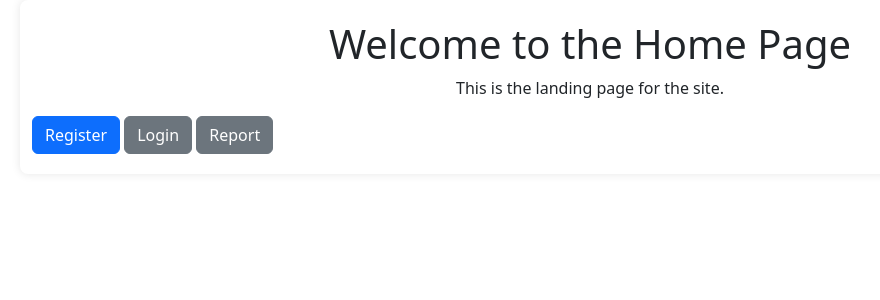
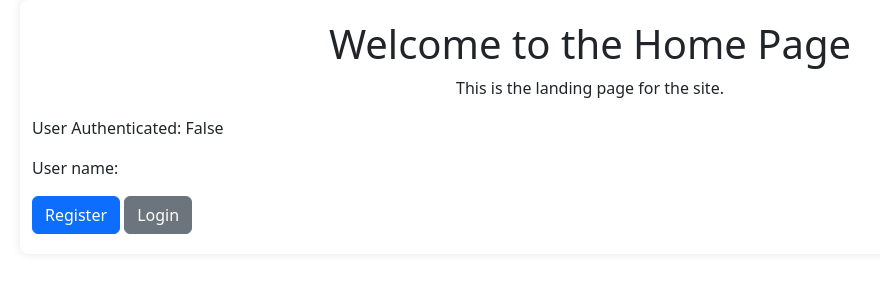
Before and after one commit to andreafvng/CatastroLink, a Django app: page / in a window 1280 px wide. Shown: the top 300 px of the page, without its empty margins (50-930 px from the left). Run offline with Django 4.2, Linux system fonts and the light colour scheme.

Commit message:
add conditional rendering

```diff
--- a/CatastroLink/templates/home.html
+++ b/CatastroLink/templates/home.html
@@ -3,10 +3,20 @@
 {% block title %}Home Page{% endblock %}
 
 {% block content %}
-    <h1 class="text-center">Welcome to the Home Page</h1>
-    <p class="text-center">This is the landing page for the site.</p>
+    {% if user.is_authenticated %}
+        <h1 class="text-center">Welcome, {{ user.username }}</h1>
 
-    <a href="{% url 'accounts:register' %}" class="btn btn-primary">Register</a>
-    <a href="{% url 'accounts:login' %}" class="btn btn-secondary">Login</a>
-    <a href="{% url 'reports:report' %}" class="btn btn-secondary">Report</a>
+        <a href="{% url 'logout' %}" class="btn btn-danger">Logout</a>
+        <a href="{% url 'reports:report' %}" class="btn btn-secondary">Report</a>
+        <a href="{% url 'reports:report' %}" class="btn btn-secondary">Report</a>
+    {% else %}
+        <h1 class="text-center">Welcome to the Home Page</h1>
+        <p class="text-center">This is the landing page for the site.</p>
+
+        <p>User Authenticated: {{ user.is_authenticated }}</p>
+        <p>User name: {{ user.username }}</p>
+
+        <a href="{% url 'accounts:register' %}" class="btn btn-primary">Register</a>
+        <a href="{% url 'accounts:login' %}" class="btn btn-secondary">Login</a>
+    {% endif %}
 {% endblock %}
```
